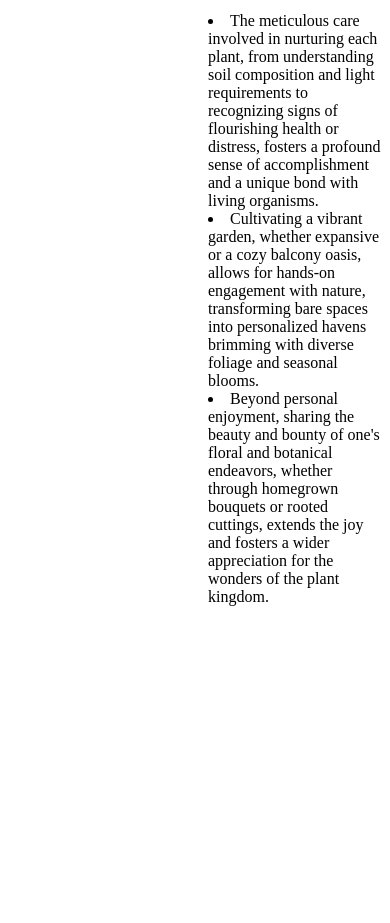
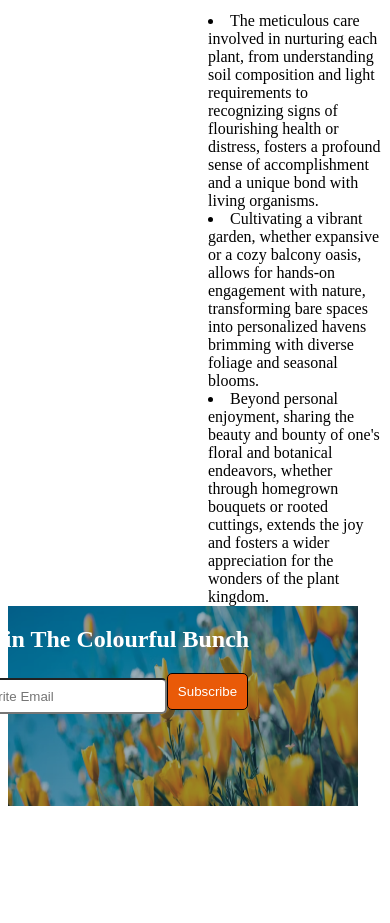
Before and after one commit to capnemo20/A-02, a plain HTML site: page index.html in a window 390 px wide. Shown: the part 2631-3554 px from the top of the page. Before the commit the page ends 3245 px from the top, so only its background shows below. Drawn offline with Linux system fonts and the light colour scheme.

Commit message:
join section done

```diff
--- a/index.html
+++ b/index.html
@@ -128,6 +128,17 @@
             </section>
              <!-- <<-------------------------------------------------------->
                <!-- <<-------------------------------------------------------->
+            <section class="join-section">
+                <img class="join" src="images/news-letter-bg.png" alt="">
+                <div class="join join-sec2">
+                    <h1 style="color:white" class="join-text">Join The Colourful Bunch</h1>
+                    <div class="join-email">
+                        <input class="join-section-input" type="email" name="email" id="" placeholder="Write Email">
+                    <button class="button">Subscribe</button>
+                    </div>
+                </div>
+            </section>
+               <!-- <<-------------------------------------------------------->
      </main>
      <!-- <<-------------------------------------------------------->
   </body>
--- a/style.css
+++ b/style.css
@@ -94,7 +94,44 @@
     top: -440px;
     right: -50px;
 }
+.join-section{
+    gap: 0;
+}.join-section>img{
+    width: 100%;
+}
+.join-section-input{
+    width: 650px;
+    height: 30px;
+    border-radius: 5px;
 
+}
+.button{
+    color: white;
+    background-color:  rgba(233, 90, 8, 1.00);
+    padding: 5px;
+    border: 1px solid black;
+    border-radius: 5px;
+    margin-bottom: 10px;
+    width: 300px;
+    padding: 10px;
+}
+.join{
+    position:relative;
+    display: flex;
+    flex-direction: row;
+    justify-content: center;
+
+
+
+    display: flex;
+    flex-direction: column;
+    justify-content: center;
+    align-items: center;
+
+}
+.join-sec2{
+    top: -250px;
+}
 
 
 @media screen and  (max-width: 576px){
@@ -125,4 +162,41 @@
     .trusted-badge{
         display: none;
     }
+    /* .join-section>img{
+        height: 300px;
+        width: 300px;
+    }
+    .join-sec2{
+        width:50px;
+    } */
+    .join{
+    position:relative;
+    display: flex;
+    flex-direction: row;
+    justify-content: center;
+
+
+
+    display: flex;
+    flex-direction: column;
+    justify-content: center;
+    align-items: center;
+
 }
+.join-sec2{
+    top: -200px;
+    right: 80px;
+
+}
+.join-section>img{
+    height: 200px;
+    width: 350px;
+}
+.join-email{
+    width: 80px;
+    display: flex;
+    flex-direction: row;
+    justify-content: center;
+    align-items: center;
+}
+}
```
